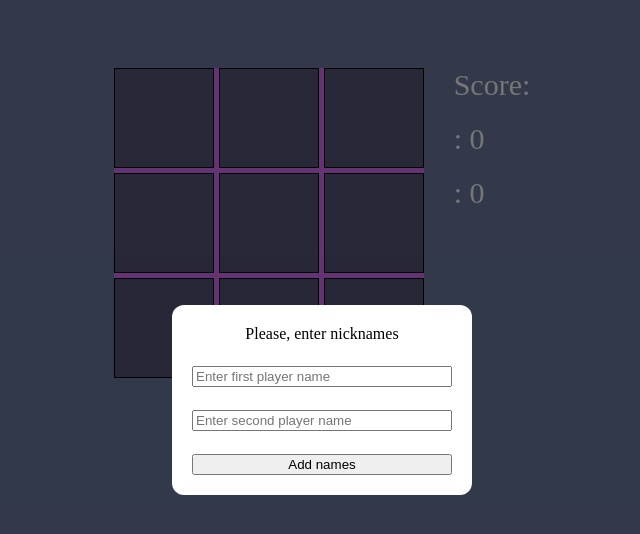
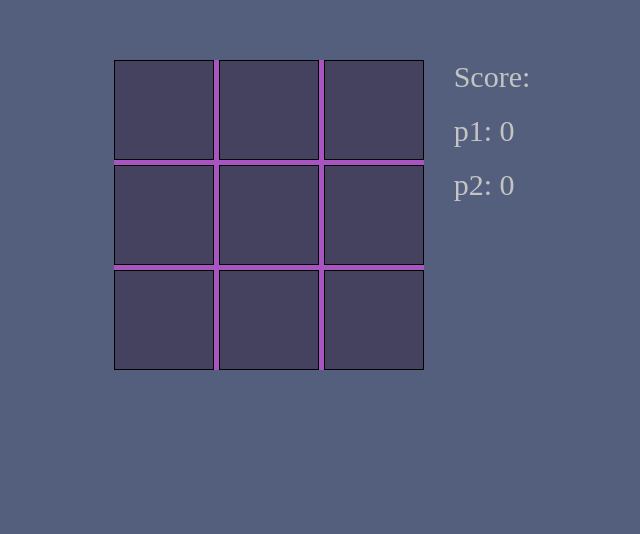
Before and after one commit to stasianich/ITeam, a React (Create React App) app: page / in a window 1280 px wide. Shown: the top 534 px of the page, without its empty margins (318-958 px from the left). Built offline with nearby package versions, Linux system fonts and the light colour scheme.

Commit message:
Adaptive layout was added

```diff
--- a/src/App.jsx
+++ b/src/App.jsx
@@ -6,8 +6,8 @@ import { TicTacToe } from './components/TicTacToe';
 
 class App extends React.PureComponent {
   state = {
-    firstPlayerName: '',
-    secondPlayerName: '',
+    firstPlayerName: 'p1',
+    secondPlayerName: 'p2',
     firstPlayerWins: 0,
     secondPlayerWins: 0,
   };
--- a/src/App.scss
+++ b/src/App.scss
@@ -7,6 +7,7 @@ h1 {
 }
 
 body {
+  margin: 0;
   background-color: rgb(84, 95, 125);
 }
 
@@ -16,4 +17,12 @@ body {
   column-gap: 30px;
   padding: 60px 40px;
   margin: 0 auto;
+
+  @media (max-width: 600px) {
+    flex-direction: column-reverse;
+    align-items: center;
+    row-gap: 40px;
+    padding: 0;
+    padding-top: 30px;
+  }
 }
--- a/src/components/ScoreBoard/ScoreBoard.scss
+++ b/src/components/ScoreBoard/ScoreBoard.scss
@@ -2,6 +2,10 @@
   display: flex;
   flex-direction: column;
   row-gap: 20px;
+
+  @media (max-width: 600px) {
+    align-items: center;
+  }
 
   &__title,
   &__first-player,
@@ -9,5 +13,7 @@
     font-size: 30px;
     font-weight: 400;
     color: rgb(196, 196, 196);
+    max-width: 250px;
+    word-wrap: break-word;
   }
 }
--- a/src/components/TicTacToe/TicTacToe.scss
+++ b/src/components/TicTacToe/TicTacToe.scss
@@ -8,6 +8,10 @@
   background-color: rgb(168, 85, 193);
   position: relative;
 
+  @media (max-width: 300px) {
+    width: 220px;
+  }
+
   &__cell {
     width: 100px;
     height: 100px;
@@ -15,6 +19,12 @@
     font-size: 90px;
     color: rgb(196, 196, 196);
     background-color: rgb(68, 66, 94);
+
+    @media (max-width: 300px) {
+      width: 70px;
+      height: 70px;
+      font-size: 60px;
+    }
   }
 }
 
@@ -23,24 +33,45 @@
   height: 10px;
   width: 290px;
   background-color: rgb(175, 61, 56);
-  border-radius: 8px;
+  border-radius: 10px;
+
+  @media (max-width: 300px) {
+    width: 200px;
+    height: 5px;
+  }
 }
 
 .firstCombination {
   top: 45px;
+
+  @media (max-width: 300px) {
+    top: 31px;
+  }
 }
 
 .secondCombination {
   top: 150px;
+
+  @media (max-width: 300px) {
+    top: 106px;
+  }
 }
 
 .thirdCombination {
   top: 255px;
+
+  @media (max-width: 300px) {
+    top: 182px;
+  }
 }
 
 .fourthCombination {
   transform: rotate(90deg);
   left: -95px;
+
+  @media (max-width: 300px) {
+    left: -65px;
+  }
 }
 
 .fifthCombination {
@@ -50,14 +81,26 @@
 .sixthCombination {
   transform: rotate(90deg);
   left: 115px;
+
+  @media (max-width: 300px) {
+    left: 85px;
+  }
 }
 
 .seventhCombination {
   transform: rotate(45deg);
   width: 400px;
+
+  @media (max-width: 300px) {
+    width: 290px;
+  }
 }
 
 .eighthCombination {
   transform: rotate(-45deg);
   width: 400px;
+
+  @media (max-width: 300px) {
+    width: 290px;
+  }
 }
```
